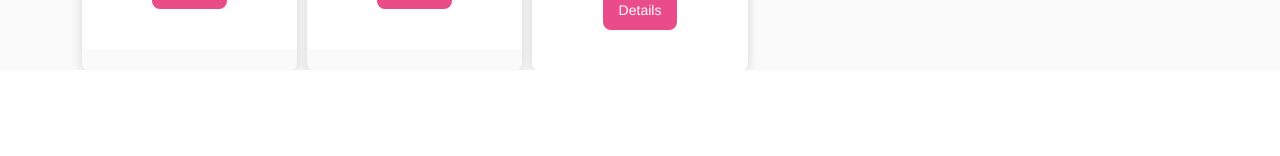
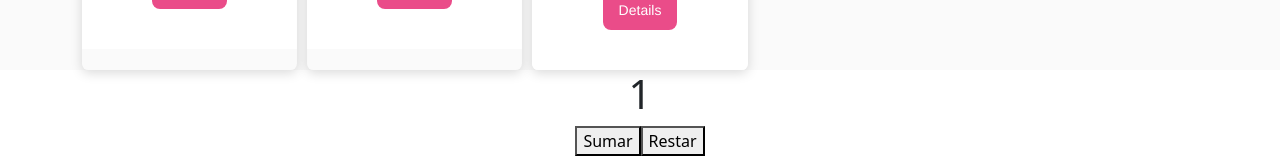
Before and after one commit to vivianafb/ReactApp, a React (Create React App) app: page /category/1 in a window 1280 px wide. Shown: the part 853-1009 px from the top of the page. Before the commit the page ends 923 px from the top, so only its background shows below. Built offline with nearby package versions, Linux system fonts and the light colour scheme.

Commit message:
ItemCount

```diff
--- a/src/App.js
+++ b/src/App.js
@@ -1,10 +1,12 @@
 import "./App.css";
 import Rutas from "./routes";
+import ItemCount from "../src/components/NavBar/ItemCount"
 
 function App() {
   return (
     <div className="App">
       <Rutas />
+      <ItemCount stock="5"/>
     </div>
   );
 }
--- a/src/routes/index.js
+++ b/src/routes/index.js
@@ -5,6 +5,7 @@ import Cart from "../components/Cart/Cart";
 import { BrowserRouter, Routes, Route } from "react-router-dom";
 import NavBar from "../components/NavBar/NavBar";
 import "../App.css";
+import ItemCount from "../components/NavBar/ItemCount";
 const Rutas = () => {
   return (
     <BrowserRouter>
@@ -17,7 +18,6 @@ const Rutas = () => {
         <Route path="/cart" element={<Cart />} />
         <Route path="/item/:id" element={<ItemDetailContainer />} />
         <Route path="/category/:categoryId" element={<ItemListContainer />} />
-
       </Routes>
     </BrowserRouter>
   );
```
